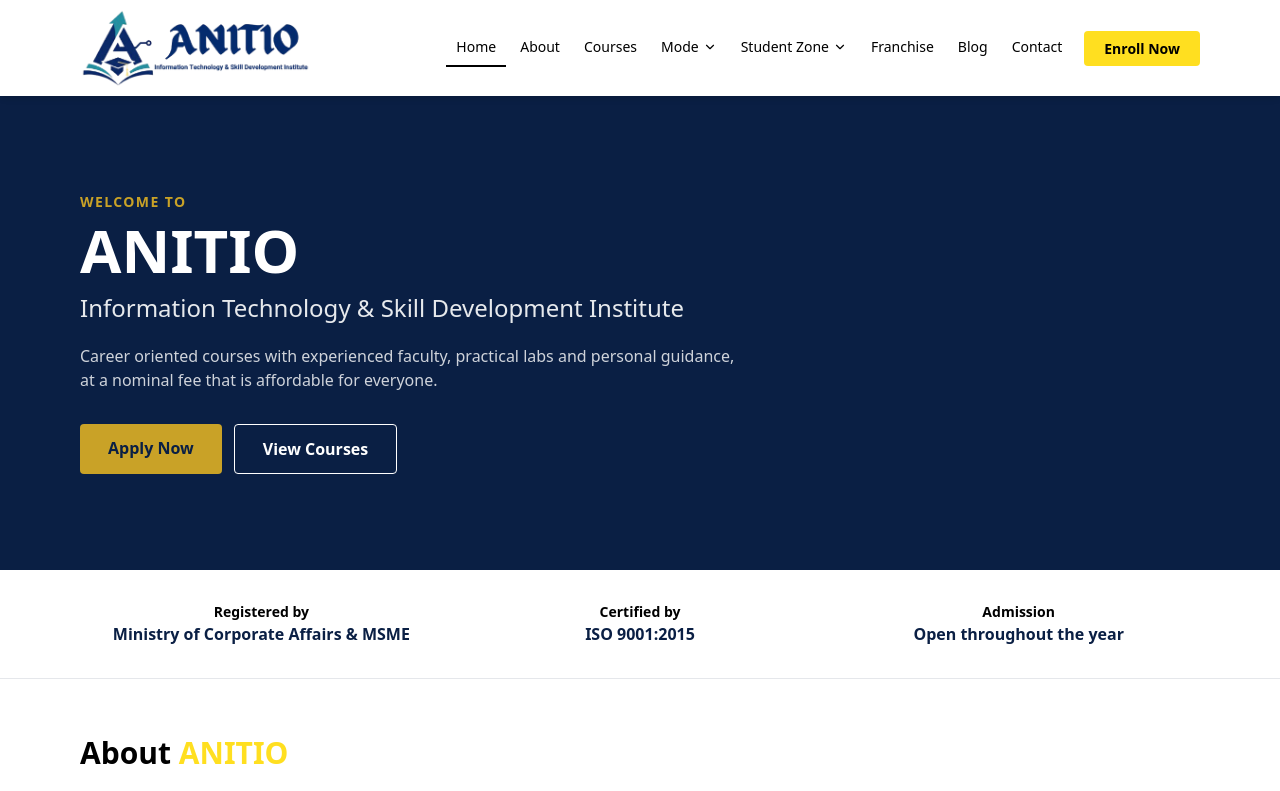
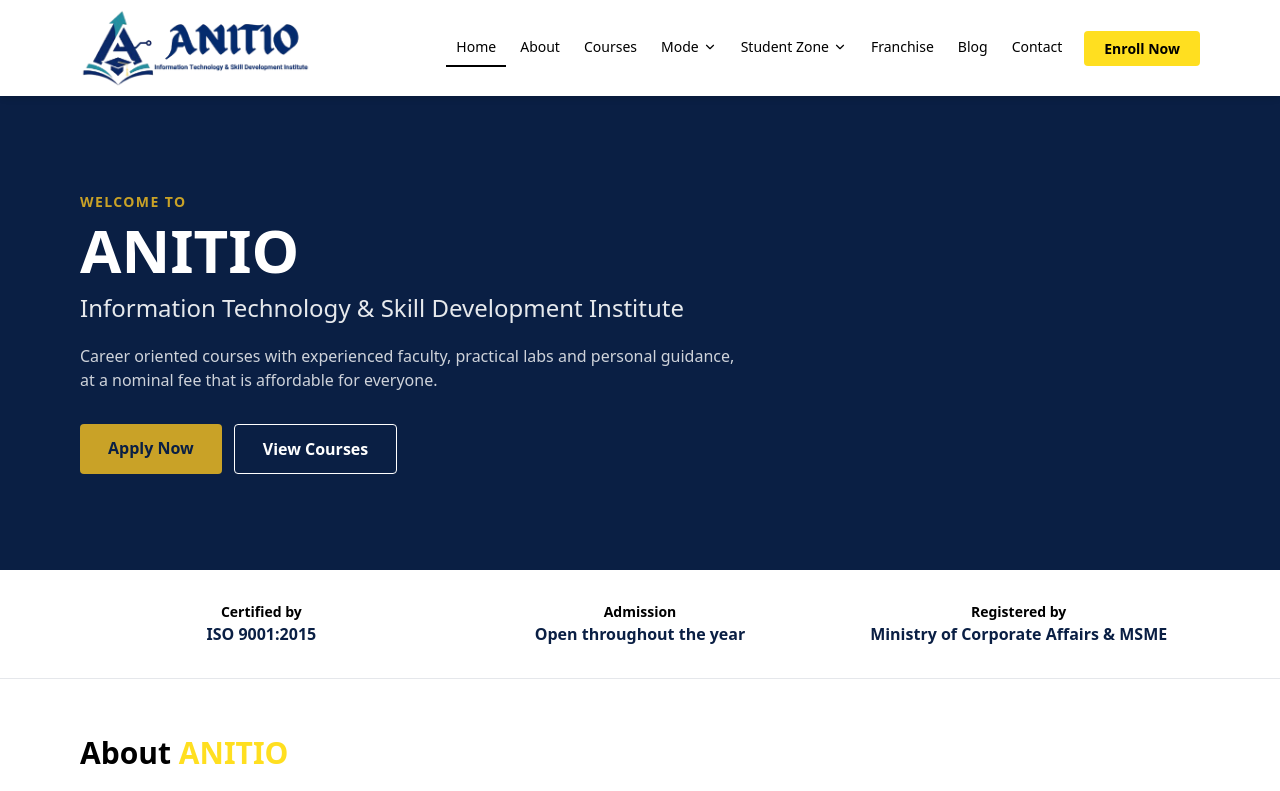
Before and after one commit to tanveersinghh85446-hue/TarunSir, a React (Vite) app: page / in a window 1280 px wide. Shown: the top 791 px of the page. Built offline with nearby package versions, Linux system fonts and the light colour scheme.

Commit message:
new changes

```diff
--- a/src/Components/Home.jsx
+++ b/src/Components/Home.jsx
@@ -43,16 +43,18 @@ export default function Home() {
       <section className="border-b border-gray-200 bg-white">
         <div className="mx-auto grid max-w-6xl gap-4 px-4 py-8 text-center sm:grid-cols-3">
           <div>
-            <p className="text-sm font-bold text-black">Registered by</p>
-            <p className="font-semibold">{institute.registeredBy}</p>
-          </div>
-          <div>
             <p className="text-sm font-bold text-black">Certified by</p>
             <p className="font-semibold">{institute.certification}</p>
           </div>
+
           <div>
             <p className="text-sm font-bold text-black">Admission</p>
             <p className="font-semibold">Open throughout the year</p>
+          </div>
+
+          <div>
+            <p className="text-sm font-bold text-black">Registered by</p>
+            <p className="font-semibold">{institute.registeredBy}</p>
           </div>
         </div>
       </section>
```
